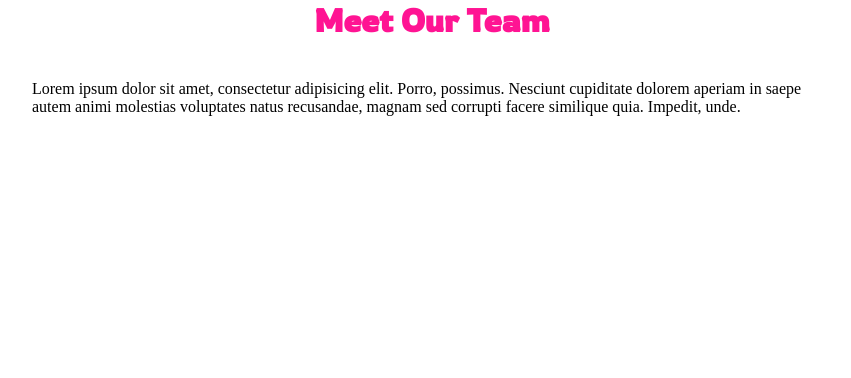
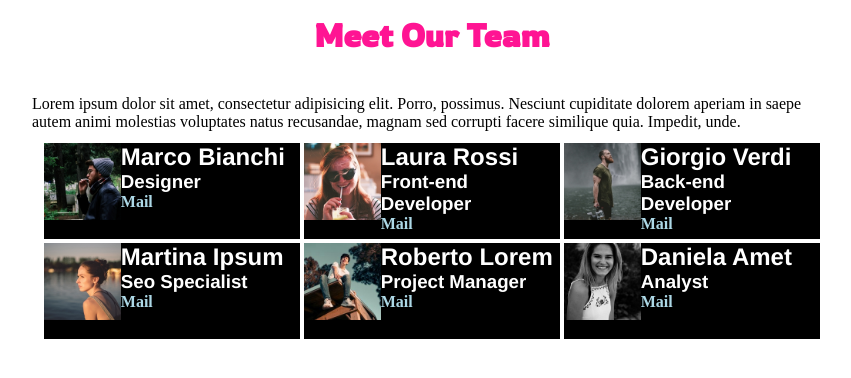
Before and after one commit to daniloeberli/html-css-float-cards, a plain HTML site: page index.html in a window 1280 px wide. Shown: the whole page, without its empty margins (208-1059 px from the left). Drawn offline with Linux system fonts and the light colour scheme.

Commit message:
foto e layout

```diff
--- a/css/style.css
+++ b/css/style.css
@@ -4,17 +4,65 @@
     box-sizing: border-box;
 }
 
+header{
+    max-width: 800px;
+    margin: 0 auto;
+}
+
+h2, h3{
+    color: white;
+    font-family: 'Franklin Gothic Medium', 'Arial Narrow', Arial, sans-serif;
+}
+
+h4{
+    color: lightblue;
+}
+
 .container{
     max-width: 800px;
     margin: 0 auto;
+    padding: 10px;
+
 }
+
+.box{
+    border: 2px solid white;
+    height: 100px;
+    float: left;
+    width: calc(100%/3);
+    background-color: black
+
+}
+
+
+.clearfix::after{
+    content: '';
+    display: block;
+    clear: both;
+}
+
 
 h1{
     font-family: 'Rowdies', cursive;
     color: deeppink;
     text-align: center;
+    padding-top: 15px;
 }
 
 p{
     padding-top: 40px;
 }
+
+.box-img{
+    float: left;
+    width: 30%;
+}
+
+.box-txt{
+    float: left;
+    width: 70%;
+}
+
+.img{
+    width: 100%;
+}
--- a/index.html
+++ b/index.html
@@ -11,20 +11,65 @@
     <link href="https://fonts.googleapis.com/css2?family=Rowdies&display=swap" rel="stylesheet">
 </head>
 <body>
-    <main>
-        <div class="container">
-            <h1>Meet Our Team</h1>
-            <p>Lorem ipsum dolor sit amet, consectetur adipisicing elit. Porro, possimus. Nesciunt cupiditate dolorem aperiam in saepe autem animi molestias voluptates natus recusandae, magnam sed corrupti facere similique quia. Impedit, unde.</p>
-        </div>
+    <header>
+        <h1>Meet Our Team</h1>
+        <p>Lorem ipsum dolor sit amet, consectetur adipisicing elit. Porro, possimus. Nesciunt cupiditate dolorem aperiam in saepe autem animi molestias voluptates natus recusandae, magnam sed corrupti facere similique quia. Impedit, unde.</p>
+    </header>
 
 
-        <div class="container">
-            <div class="box">
-                <div class="box-img"></div>
-                <div class="box-text"></div>
+    <div class="container clearfix">
+        <div class="box">
+            <div class="box-img"><img src="img/male1.png" alt="male1" class="img"></div>
+            <div class="box-txt">
+                <h2>Marco Bianchi</h2>
+                <h3>Designer</h3>
+                <h4>Mail</h4>
             </div>
         </div>
+        <div class="box">
+            <div class="box-img"><img src="img/female1.png" alt="female1" class="img"></div>
+            <div class="box-txt">
+                <h2>Laura Rossi</h2>
+                <h3>Front-end Developer</h3>
+                <h4>Mail</h4>
+            </div>
+        </div>
+        <div class="box">
+            <div class="box-img"><img src="img/male2.png" alt="male2" class="img"></div>
+            <div class="box-txt">
+                <h2>Giorgio Verdi</h2>
+                <h3>Back-end Developer</h3>
+                <h4>Mail</h4>
+            </div>
+        </div>
+        <div class="box">
+            <div class="box-img"><img src="img/female2.png" alt="female2" class="img"></div>
+            <div class="box-txt">
+                <h2>Martina Ipsum</h2>
+                <h3>Seo Specialist</h3>
+                <h4>Mail</h4>
+            </div>
+        </div>
+        <div class="box">
+            <div class="box-img"><img src="img/male3.png" alt="male3" class="img"></div>
+            <div class="box-txt">
+                <h2>Roberto Lorem</h2>
+                <h3>Project Manager</h3>
+                <h4>Mail</h4>
+            </div>
+        </div>
+        <div class="box">
+            <div class="box-img"><img src="img/female3.png" alt="female3" class="img"></div>
+            <div class="box-txt">
+                <h2>Daniela Amet</h2>
+                <h3>Analyst</h3>
+                <h4>Mail</h4>
+            </div>
+        </div>
+    </div>
 
-    </main>
+
+
+
 </body>
 </html>
```
Also changed, not shown: img/female1.png (added), img/female2.png (added), img/female3.png (added), img/male1.png (added), img/male2.png (added), img/male3.png (added).
